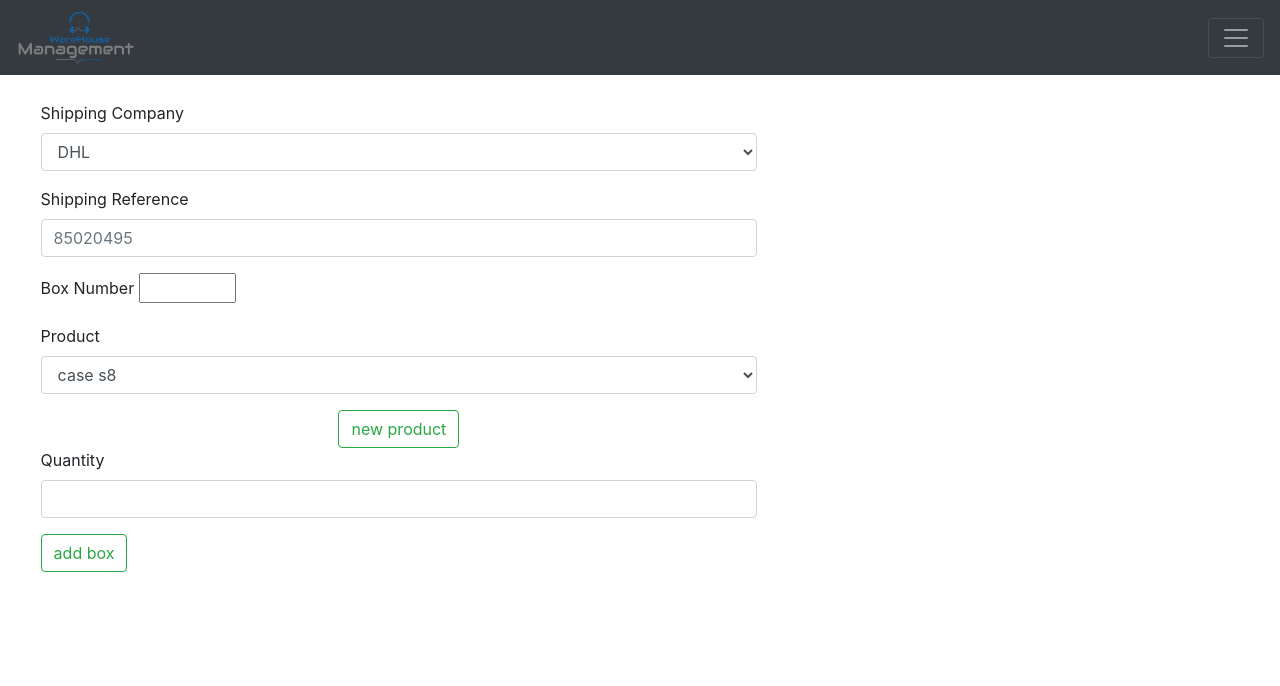
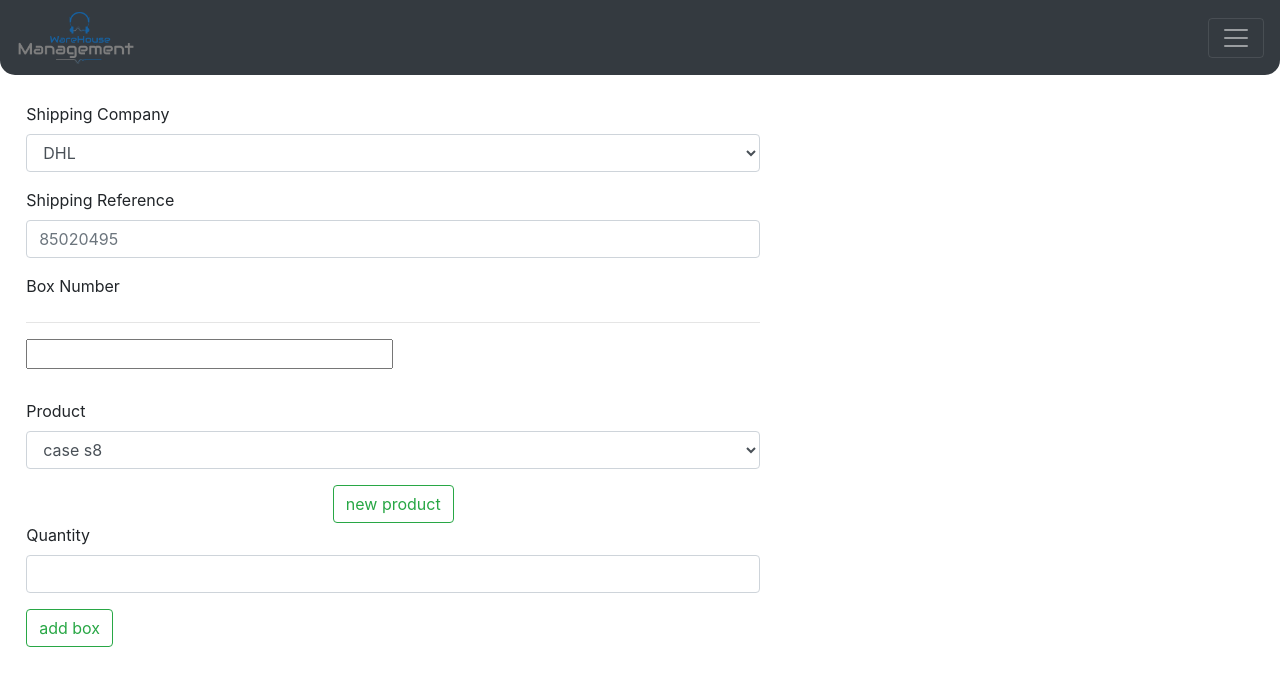
Before and after one commit to andygnzlz/alexand, a PHP site: page / in a window 1280 px wide. Shown: the top 686 px of the page. Run offline with PHP 8.4, Linux system fonts and the light colour scheme.

Commit message:
se agregarron cjas selectoras

```diff
--- a/css/master.css
+++ b/css/master.css
@@ -10,3 +10,17 @@
 .loco{
   background-color: blue;
 }
+
+nav{
+  border-radius: 0 0 15px 15px ;
+}
+.product{
+  border-radius: 5px;
+}
+.invoice-box{
+  margin-top: 8%;
+  margin: solid black;
+  min-width: 90%;
+  min-height: 500px;
+  text-align: justify;
+}
--- a/index.html
+++ b/index.html
@@ -32,6 +32,7 @@
   </div>
 </nav> -->
     </header>
+    <div class="row">
       <section class="col col-lg-7 form-wh">
       <form>
   <div class="form-group">
@@ -49,10 +50,11 @@
     </div>
     <div class="form-group">
       <label for="box-number">Box Number</label>
-      <input type="number" min="1" max="100">
+      <hr>
+      <input type="number" min="1" max="100" style="width:50%; margin-bottom:2%">
     </div>
     <div class="form-group">
-      <label for="product">Product</label>
+      <label for="product" class="product">Product</label>
       <select class="form-control" id="exampleFormControlSelect2">
         <option>case s8</option>
         <option>case s10e</option>
@@ -71,7 +73,8 @@
   </form>
   </section>
   <section class="col col-lg-3">
-
+    <div class="invoice-box">
   </section>
+  </div>
   </body>
 </html>
```
